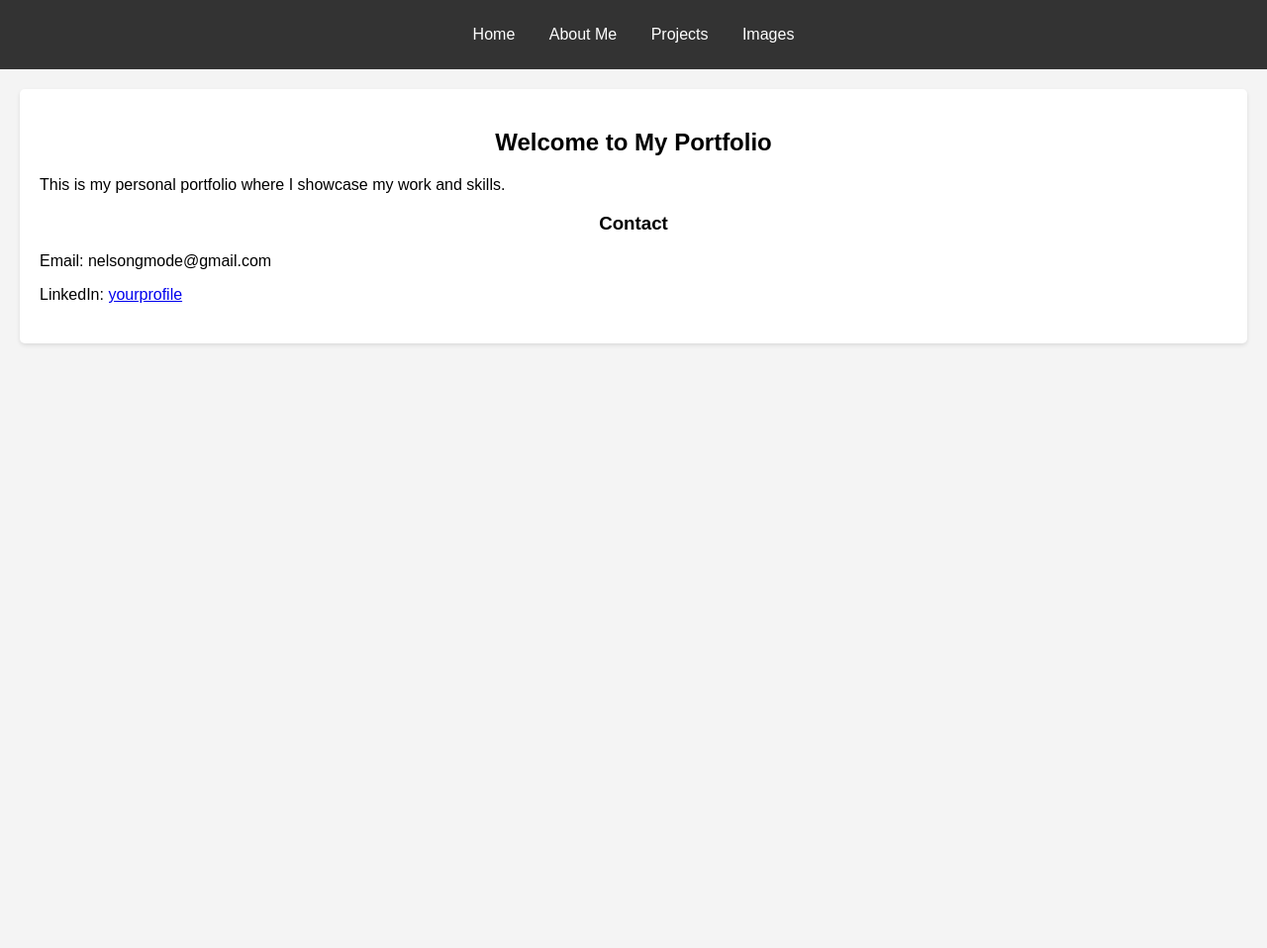
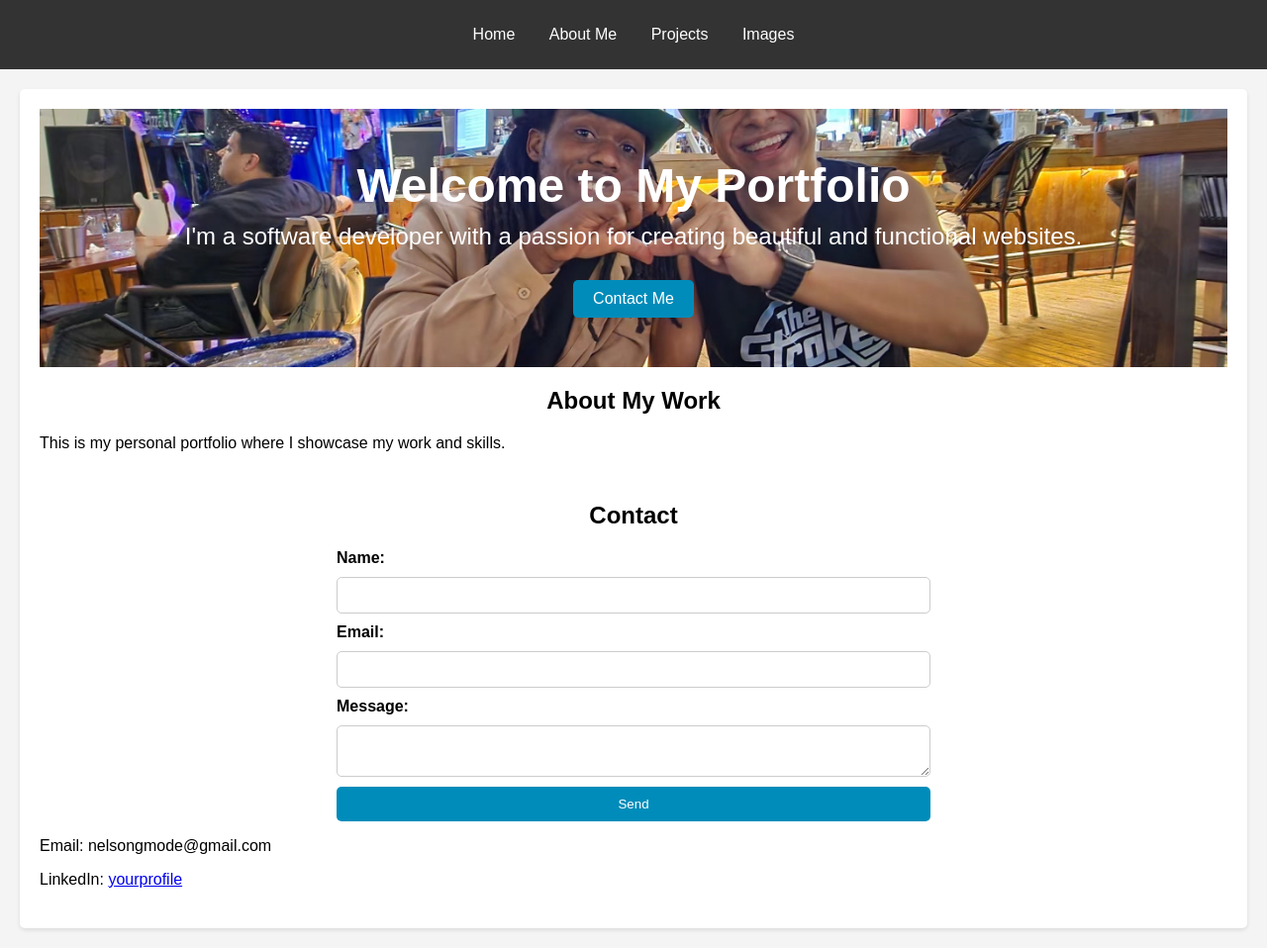
Before and after one commit to NelsonGmode/Portfolio, a plain HTML site: page index.html in a window 1280 px wide. Shown: the whole page at 99% size. Before the commit the page ends 800 px from the top, so only its background shows below. Drawn offline with Linux system fonts and the light colour scheme.

Commit message:
Enhanced homepage with new design and functionality

```diff
--- a/index.html
+++ b/index.html
@@ -5,6 +5,7 @@
   <meta name="viewport" content="width=device-width, initial-scale=1.0">
   <title>Home - My Portfolio</title>
   <link rel="stylesheet" href="styles.css">
+  <script src="script.js" defer></script>
 </head>
 <body>
 <header>
@@ -18,14 +19,28 @@
   </nav>
 </header>
 <main>
+  <section id="hero">
+    <h1>Welcome to My Portfolio</h1>
+    <p>I'm a software developer with a passion for creating beautiful and functional websites.</p>
+    <a href="#contact" class="button">Contact Me</a>
+  </section>
   <section id="home">
-    <h1>Welcome to My Portfolio</h1>
+    <h2>About My Work</h2>
     <p>This is my personal portfolio where I showcase my work and skills.</p>
-    <section id="contact">
-      <h1>Contact</h1>
-      <p>Email: nelsongmode@gmail.com</p>
-      <p>LinkedIn: <a href="https://www.linkedin.com/in/nelson-awolope-445094244">yourprofile</a></p>
-    </section>
+  </section>
+  <section id="contact">
+    <h2>Contact</h2>
+    <form id="contact-form">
+      <label for="name">Name:</label>
+      <input type="text" id="name" name="name" required>
+      <label for="email">Email:</label>
+      <input type="email" id="email" name="email" required>
+      <label for="message">Message:</label>
+      <textarea id="message" name="message" required></textarea>
+      <button type="submit">Send</button>
+    </form>
+    <p>Email: nelsongmode@gmail.com</p>
+    <p>LinkedIn: <a href="https://www.linkedin.com/in/nelson-awolope-445094244">yourprofile</a></p>
   </section>
 </main>
 </body>
--- /dev/null
+++ b/script.js
@@ -0,0 +1,19 @@
+document.addEventListener("DOMContentLoaded", function() {
+    // Smooth scrolling
+    document.querySelectorAll('a[href^="#"]').forEach(anchor => {
+        anchor.addEventListener('click', function(e) {
+            e.preventDefault();
+            document.querySelector(this.getAttribute('href')).scrollIntoView({
+                behavior: 'smooth'
+            });
+        });
+    });
+
+    // Form handling
+    const contactForm = document.getElementById('contact-form');
+    contactForm.addEventListener('submit', function(e) {
+        e.preventDefault();
+        alert('Thank you for your message!');
+        contactForm.reset();
+    });
+});
--- a/styles.css
+++ b/styles.css
@@ -35,43 +35,78 @@ main {
     box-shadow: 0 2px 4px rgba(0, 0, 0, 0.1);
 }
 
+#hero {
+    text-align: center;
+    padding: 50px 20px;
+    background: url('images/hero-background.jpg') no-repeat center center/cover;
+    color: white;
+}
+
+#hero h1 {
+    font-size: 3em;
+    margin: 0;
+}
+
+#hero p {
+    font-size: 1.5em;
+    margin: 10px 0;
+}
+
+.button {
+    display: inline-block;
+    padding: 10px 20px;
+    margin-top: 20px;
+    background-color: #008CBA;
+    color: white;
+    text-decoration: none;
+    border-radius: 5px;
+    transition: background-color 0.3s;
+}
+
+.button:hover {
+    background-color: #005f73;
+}
+
 section {
     margin-bottom: 20px;
 }
 
-section h1 {
+section h2 {
     text-align: center;
 }
 
-#about img, #images img {
-    display: block;
-    margin: 0 auto;
-    border-radius: 50%;
-    width: 150px;
-    height: 150px;
+#contact {
+    margin-top: 50px;
 }
 
-#projects .project {
-    margin-bottom: 20px;
+#contact-form {
+    display: flex;
+    flex-direction: column;
+    gap: 10px;
+    max-width: 600px;
+    margin: 0 auto;
+}
+
+#contact-form label {
+    font-weight: bold;
+}
+
+#contact-form input, #contact-form textarea {
     padding: 10px;
     border: 1px solid #ccc;
     border-radius: 5px;
 }
 
-#projects .project h2 {
-    margin: 0;
-    font-size: 1.5em;
+#contact-form button {
+    padding: 10px;
+    background-color: #008CBA;
+    color: white;
+    border: none;
+    border-radius: 5px;
+    cursor: pointer;
+    transition: background-color 0.3s;
 }
 
-#projects .project p {
-    margin: 10px 0 0;
+#contact-form button:hover {
+    background-color: #005f73;
 }
-
-#projects .project a {
-    color: #008CBA;
-    text-decoration: none;
-}
-
-#projects .project a:hover {
-    text-decoration: underline;
-}
```
Also changed, not shown: Images/hero-background.jpg (renamed from Images/Weixin Image_20240530111441.jpg).
